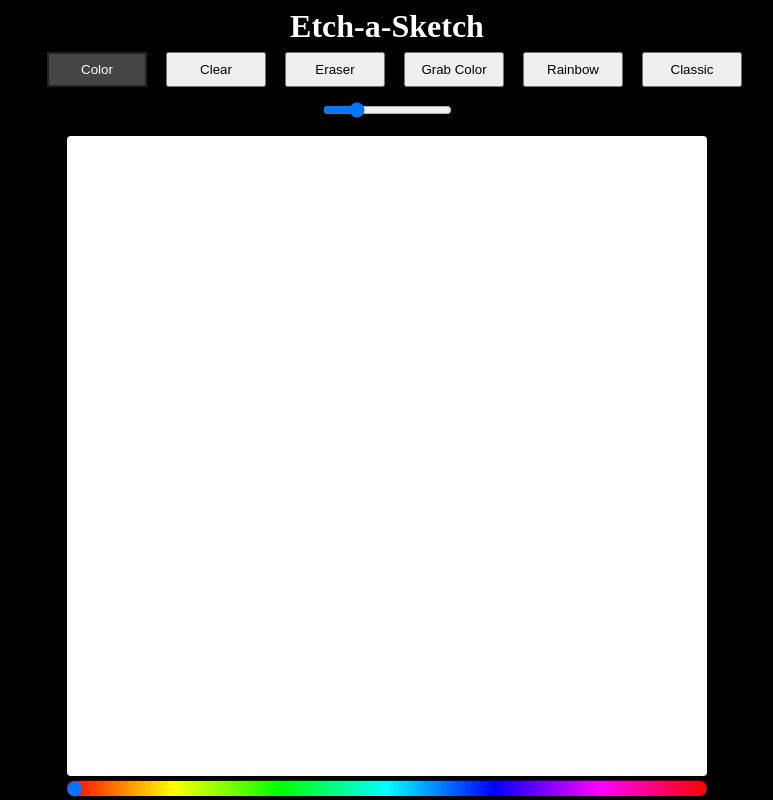
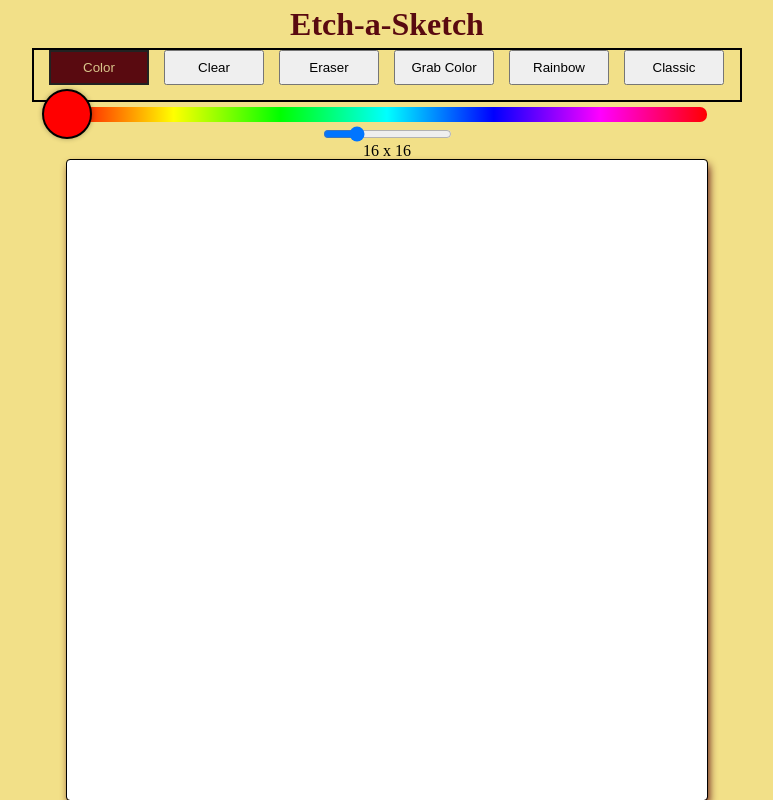
Before and after one commit to FernbrookTB/Etch-a-Sketch, a plain HTML site: page index.html in a window 1280 px wide. Both pictures are taken after a click on the button "Color". Shown: the whole page, without its empty margins (253-1026 px from the left). Drawn offline with Linux system fonts and the light colour scheme.

Commit message:
Added magnifying effect on the thumb of the color slider

```diff
--- a/index.html
+++ b/index.html
@@ -16,12 +16,14 @@
         <button class="active" id="rainbow">Rainbow</button>
         <button class="active" id="classic">Classic</button>
     </div>
+     <div id="rgbControls" style="display: none;">
+        <input type="range" id="hueSlider" min="0" max="360" value="0">
+        <div id="zoomBubble"></div>
+    </div>
     <input type="range" id="gridSizesSlider" min="1" max="64" value="16">
     <span id="gridValue">16 x 16</span>
     <div id="container"></div>
-    <div id="rgbControls" style="display: none;">
-        <input type="range" id="hueSlider" min="0" max="360" value="0">
-    </div>
+
     <script src="index.js"></script>
 </body>
 </html>
--- a/index.js
+++ b/index.js
@@ -84,6 +84,14 @@ squares.forEach (container => {
 
     });
 
+    container.addEventListener('contextmenu', (e) => {
+        e.preventDefault();
+
+        let color = 'white';
+        container.style.backgroundColor = color;
+        container.dataset.shade = 0;
+    })
+
 })
 }
 
@@ -104,6 +112,7 @@ toggleButton.addEventListener('click', () => {
         isErased = false;
         isGrabMode = false;
         isRainbowMode = false;
+        isClassicMode = false;
         selectedColor = null;
         clearActiveStates();
         toggleButton.classList.add('active');
@@ -163,6 +172,7 @@ grabberButton.addEventListener('click', () => {
         isColorMode = false;
         isErased = false;
         isRainbowMode = false;
+        isClassicMode = false;
         colorControl.style.display = 'none';
     } else {
         grabberButton.classList.remove('active');
@@ -189,6 +199,7 @@ const rainbowButton = document.getElementById('rainbow');
             isColorMode = false;
             isErased = false;
             isGrabMode = false;
+            isClassicMode = false;
             clearActiveStates();
             rainbowButton.classList.add('active');
             toggleButton.classList.add('active');
@@ -232,7 +243,23 @@ function classicMode() {
 
 classicMode();
 
+const zoomBubble = document.getElementById('zoomBubble');
 
+function updateBubble() {
+    const hue = hueSlider.value;
+    const percent = (hue - hueSlider.min) / (hueSlider.max - hueSlider.min);
+
+    const sliderWidth = hueSlider.offsetWidth;
+    const thumbOffset = sliderWidth * percent;
+
+    zoomBubble.style.left = `${thumbOffset}px`
+    zoomBubble.style.backgroundColor = `hsl(${hue}, 100%, 50%)`;
+}
+
+hueSlider.addEventListener('input', updateBubble);
+hueSlider.addEventListener('mousemove', updateBubble);
+
+updateBubble();
 
 
 
--- a/style.css
+++ b/style.css
@@ -14,7 +14,7 @@ body {
     padding: 0;
     height: 100vh;
     width: 100%;
-    background-color: black;
+    background-color: #F2E088;
 }
 
 header {
@@ -23,11 +23,21 @@ header {
     display: flex;
     align-items: center;
     justify-content: center;
+    position: sticky;
 
 }
 
 h1{
-    color: white;
+    color: #590A10;
+}
+
+#buttonContainer {
+    border: 2px solid black;
+    height: 100px;
+    display: flex;
+    align-items: center;
+    justify-content: center;
+    padding-right: 16px;
 }
 
 button {
@@ -38,8 +48,8 @@ button {
 }
 
  button.active {
-  background-color: #444;
-  color: white;
+  background-color: #590A10;
+  color: #D9C58B;
   border: 2px solid #222;
  }
 
@@ -57,6 +67,7 @@ button {
     align-items: flex-start;
     border-radius: 3px;
     background-color: white;
+    box-shadow: 2px 5px 8px  #590A10;
 }
 
 #container div {
@@ -75,6 +86,7 @@ button {
 #rgbControls {
     width: 640px;
     margin-top: 5px;
+    position: relative;
 }
 
 #hueSlider {
@@ -90,6 +102,23 @@ button {
     hsl(240, 100%, 50%),
     hsl(300, 100%, 50%),
     hsl(360, 100%, 50%));
+    cursor: pointer;
+    outline: none;
+}
+
+#zoomBubble {
+    position: absolute;
+
+    top: -18px;
+    width: 50px;
+    height: 50px;
+    border-radius: 50%;
+    border: 2px solid #000;
+    pointer-events: none;
+    transform: translateX(-50%);
+    background-color: hsl(0, 100%, 50%);
+    box-shadow: 0 0 5px rgba(0, 0, 0, 0.3);
+    transition: background-color 0.1s ease;
 }
 
 input[type="range"]::-webkit-range-thumb {
```
